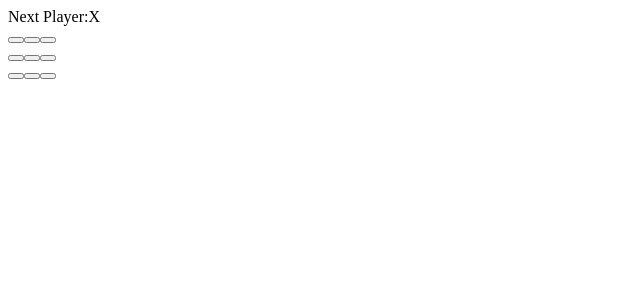
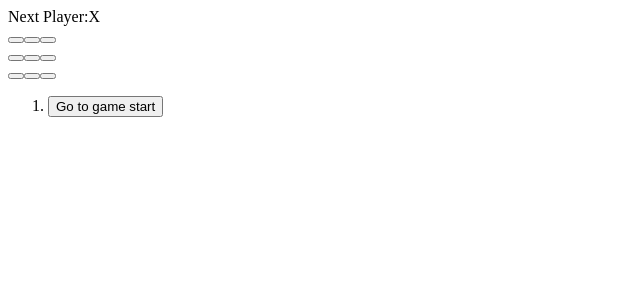
Before and after one commit to Kazuho1222/tic-tac-toe-app, a React (Vite) app: page / in a window 1280 px wide. Shown: the top 300 px of the page, without its empty margins (0-640 px from the left). Built offline with nearby package versions, Linux system fonts and the light colour scheme.

Commit message:
過去の着手の表示

```diff
--- a/src/App.tsx
+++ b/src/App.tsx
@@ -21,7 +21,6 @@
       nextSquares[i] = "O";
     }
     onPlay(nextSquares);
-    setIsNext(!xIsNext);
   }
 
   const winner = calculateWinner(squares);
@@ -62,8 +61,25 @@
   function handlePlay(nextSquares) {
     setHistory([...history, nextSquares]);
     setXIsNext(!xIsNext);
-    //TODO
   }
+
+  function jumpTo(nextMove) {
+
+  }
+
+  const moves = history.map((squares, move) => {
+    let description;
+    if (move > 0) {
+      description = "Go to move #" + move;
+    } else {
+      description = "Go to game start";
+    }
+    return (
+      <li>
+        <button onClick={() => jumpTo(move)}>{description}</button>
+      </li>
+    );
+  });
 
   return (
     <div className='game'>
@@ -71,7 +87,7 @@
         <Board xIsNext={xIsNext} squares={currentSquares} onPlay={handlePlay} />
       </div>
       <div className='game-info'>
-        <ol>{/*TODO*/}</ol>
+        <ol>{moves}</ol>
       </div>
     </div>
   )
```
